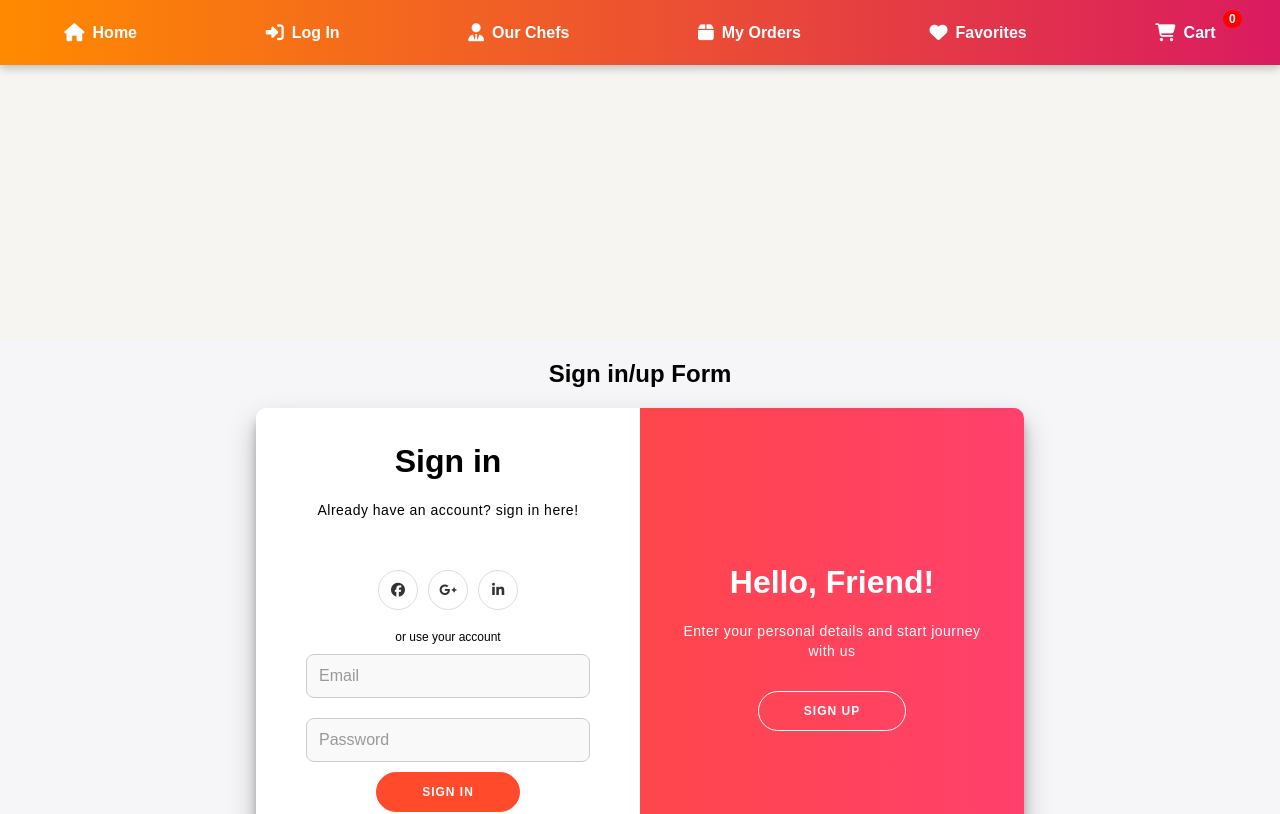
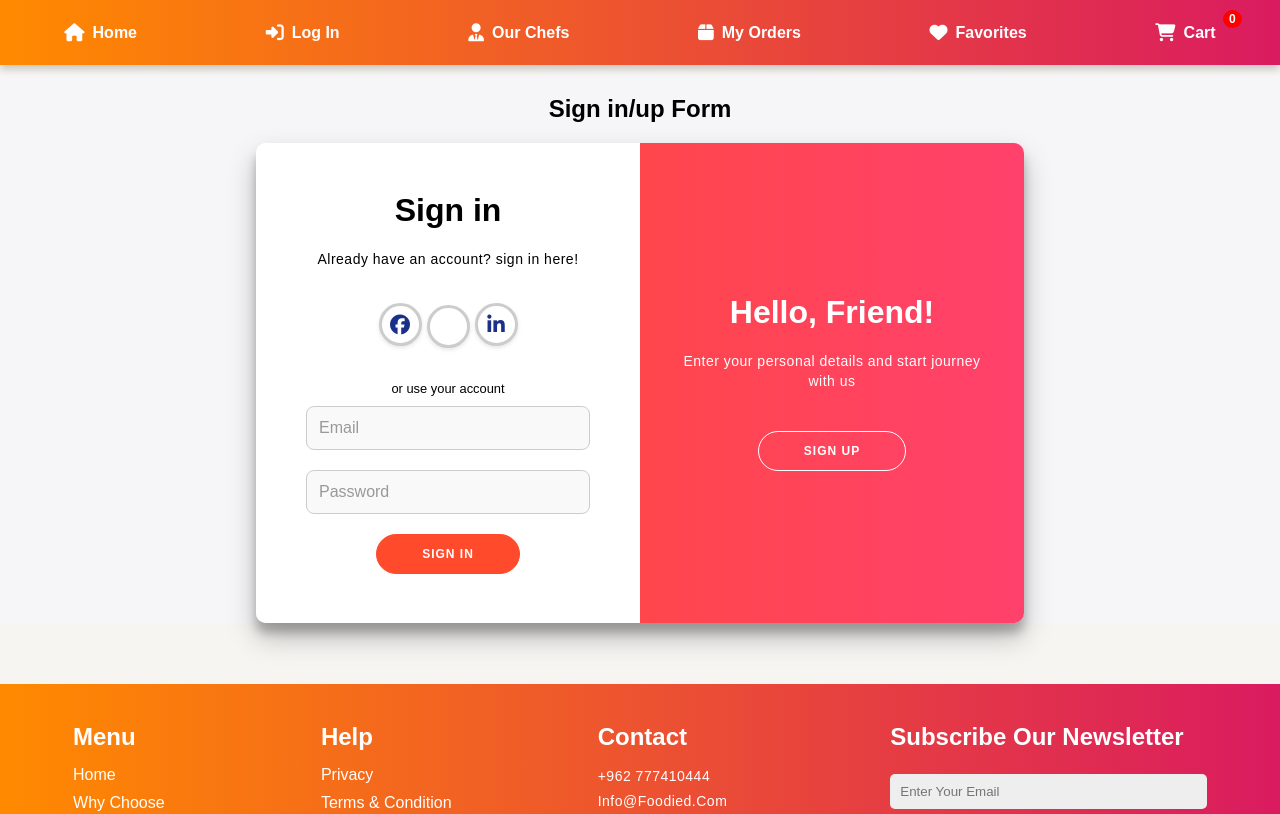
Before and after one commit to NooranAlOmari/MERAKI_Academy_Project_4, a React (Create React App) app in the folder frontend/: page /AuthPage in a window 1280 px wide. Shown: the top 814 px of the page. Built offline with nearby package versions, Linux system fonts and the light colour scheme.

Commit message:
update styling

```diff
--- a/frontend/src/components/AuthPage/AuthPage.css
+++ b/frontend/src/components/AuthPage/AuthPage.css
@@ -1,7 +1,7 @@
 .AuthPage {
     font-family: sans-serif;
     text-align: center;
-    margin-top: 280px/*navbarمساحة من فوق عشان */;
+    margin-top: 15px/*navbarمساحة من فوق عشان */;
     display :grid;
     justify-content: center;
     align-items: center;
@@ -13,6 +13,7 @@
     align-items: center;
     flex-direction: column;
     font-family: "Montserrat", sans-serif;
+    margin-bottom: 61px
   }
 
   @import url("https://fonts.googleapis.com/css?family=Montserrat:400,800");
@@ -41,17 +42,18 @@
   }
 
   span {
-    font-size: 12px;
+    font-size: 12.9px;
   }
 
   a {
     color: #333;
-    font-size: 14px;
+    font-size: 20px;
     text-decoration: none;
     margin: 15px 0;
+    color: rgb(26, 48, 138);
   }
 
-  button {
+    button {
     border-radius: 20px;
     border: 1px solid #ff4b2b;
     background-color: #ff4b2b;
@@ -62,6 +64,7 @@
     letter-spacing: 1px;
     text-transform: uppercase;
     transition: transform 80ms ease-in;
+    margin-top: 10px;
   }
 
   button:active {
@@ -221,17 +224,21 @@
 
   .social-container {
     margin: 20px 0;
+    margin-top: -10px;
+    margin-bottom: 35px;
   }
 
   .social-container a {
-    border: 1px solid #dddddd;
     border-radius: 50%;
     display: inline-flex;
     justify-content: center;
     align-items: center;
     margin: 0 5px;
-    height: 40px;
-    width: 40px;
+    height: 43px;
+    width: 43px;
+    border: 3px solid rgba(0, 0, 0, 0.2); /* إطار أكثر وضوحاً */
+    box-shadow: 0 2px 4px rgba(0, 0, 0, 0.1); /* إضافة ظل خفيف */
+
   }
 
   footer {
--- a/frontend/src/components/AuthPage/AuthPage.js
+++ b/frontend/src/components/AuthPage/AuthPage.js
@@ -18,6 +18,7 @@ export default function AuthPage() {
     "container " + (type === "signUp" ? "right-panel-active" : "");
 
   return (
+
     <GoogleOAuthProvider clientId="480182998123-4qcfjj4047u2nbrf00d5mbtv8m5k5bsv.apps.googleusercontent.com">
       <div className="AuthPage slide-up-animation">
         <h2>Sign in/up Form</h2>
--- a/frontend/src/components/CheckoutPage/CheckoutPage.css
+++ b/frontend/src/components/CheckoutPage/CheckoutPage.css
@@ -10,7 +10,9 @@
     color: #333;
     margin-top: 50px;
     position: relative;
-    margin-top: 50px; /*navbarمسافة من فوق عشان */
+    margin-top: 50px; /*navbarمسافة من
+    فوق عشان */
+    margin-bottom: 20px;
 }
 
 /*frame*/
--- a/frontend/src/components/Footer/Footer.css
+++ b/frontend/src/components/Footer/Footer.css
@@ -12,6 +12,7 @@
     background: linear-gradient(90deg, #ff8a00, #da1b60);
     box-shadow: 0 4px 8px rgba(0, 0, 0, 0.2);
     z-index: 1000;
+
 }
 
 .footer-section {
@@ -27,6 +28,7 @@
     color: #fff;
     position: relative;
     margin-top: auto;
+    text-align: start !important;
 }
 
 .footer-section h3 {
@@ -41,11 +43,13 @@
 
 .footer-section ul li {
     margin-bottom: 10px;
+
 }
 
 .footer-section ul li a {
     color: #fff;
     text-decoration: none;
+    font-size: 16px !important;
 }
 
 .footer-section ul li a:hover {
--- a/frontend/src/components/Home/Home.css
+++ b/frontend/src/components/Home/Home.css
@@ -68,6 +68,7 @@
     font-weight: bold;
     text-transform: none;
     transition: background-color 0.3s ease;
+    margin-top: 0 !important
 }
 
 .search-bar button:hover {
--- a/frontend/src/components/Login/Login.css
+++ b/frontend/src/components/Login/Login.css
@@ -0,0 +1,47 @@
+.google-login-button-wrapper {
+    display: inline-block;
+    border-radius: 50%;
+    overflow: hidden;
+    width: 43px;
+    height: 43px;
+    border: 3px solid rgba(0, 0, 0, 0.2);
+    box-shadow: 0 2px 4px rgba(0, 0, 0, 0.1);
+    position: relative;
+    transform: translateY(16px); /* الإزاحة السفلية */
+
+}
+
+.google-login-button-wrapper div {
+    width: 100%;
+    height: 100%;
+    display: flex;
+    align-items: center;
+    justify-content: center;
+margin-left: -.6px;
+}
+
+.google-login-button-wrapper button {
+    width: 100%;
+    height: 100%;
+    border-radius: 50%;
+    border: none;
+    padding: 0;
+    cursor: pointer;
+    background-color: #fff;
+}
+
+.google-login-button-wrapper button > div:first-child {
+    display: none; /* إخفاء النص */
+}
+
+.google-login-button-wrapper button svg,
+.google-login-button-wrapper button i {
+    font-size: 30px;
+    color: #db4437;
+    margin: 0;
+    padding: 0;
+    position: absolute;
+    top: 50%;
+    left: 50%;
+    transform: translate(-50%, -50%) scale(1); /* نقلها للنص*/
+}
--- a/frontend/src/components/Login/index.js
+++ b/frontend/src/components/Login/index.js
@@ -1,4 +1,4 @@
-import React, { useContext, useEffect, useState } from 'react';
+import React, { useContext, useState } from 'react';
 import { AppContext } from '../../App';
 import axios from "axios";
 import { useNavigate } from "react-router-dom";
@@ -7,79 +7,42 @@ import './Login.css';
 
 const LogIn = () => {
     const navigate = useNavigate();
-
-    const {
-        setToken,
-        setisAdmin,
-        token
-    } = useContext(AppContext);
-
+    const { setToken, setisAdmin } = useContext(AppContext);
     const [email, setEmail] = useState('');
     const [password, setPassword] = useState('');
     const [message, setMessage] = useState('');
 
     const handleLogin = (e) => {
         e.preventDefault();
-        axios
-            .post("http://localhost:5000/users/login", {
-                email,
-                password
-            })
+        axios.post("http://localhost:5000/users/login", { email, password })
             .then((res) => {
-                console.log(res);
                 setToken(res.data.token);
-            console.log(res.data.token)
                 localStorage.setItem('token', res.data.token);
                 const isAdmin = res.data.isAdmin;
                 setisAdmin(isAdmin);
                 localStorage.setItem('isAdmin', isAdmin);
-
-                if (isAdmin) {
-                    navigate("/adminPanel");
-                } else {
-                    navigate("/");
-                }
-                console.log(token)
-
+                navigate(isAdmin ? "/adminPanel" : "/");
             })
             .catch((err) => {
-                console.log(err);
                 setMessage(err.response.data.message);
             });
     };
 
-
-/******************************************* */
-
     const handleGoogleLogin = (credentialResponse) => {
-    const token = credentialResponse.credential; // Get token from response
-
-    axios
-        .post("http://localhost:5000/users/google-login", {
-            idToken: token
-        })
+        const token = credentialResponse.credential;
+        axios.post("http://localhost:5000/users/google-login", { idToken: token })
             .then((res) => {
-            console.log(res);
                 setToken(res.data.token);
-            console.log(token)
-            console.log(res.data.token)
                 localStorage.setItem('token', res.data.token);
                 const isAdmin = res.data.isAdmin;
                 setisAdmin(isAdmin);
                 localStorage.setItem('isAdmin', isAdmin);
-
-            if (isAdmin) {
-                navigate("/adminPanel");
-            } else {
-                navigate("/");
-            }
+                navigate(isAdmin ? "/adminPanel" : "/");
             })
             .catch((err) => {
-            console.log(err);
                 setMessage(err.response.data.message);
             });
     };
-
 
     return (
         <>
@@ -92,13 +55,22 @@ const handleGoogleLogin = (credentialResponse) => {
                         <a href="#" className="social">
                             <i className="fab fa-facebook-f" />
                         </a>
-                        <a href="#" className="social">
-                            <i className="fab fa-google-plus-g" />
-                        </a>
+
+                        {/*Google Login بدون النص */}
+                        <div className="google-login-button-wrapper">
+                            <GoogleLogin
+                                onSuccess={handleGoogleLogin}
+                                onError={(error) => {
+                                    console.error("Login Failed: ", error);
+                                }}
+                            />
+                        </div>
+
                         <a href="#" className="social">
                             <i className="fab fa-linkedin-in" />
                         </a>
                     </div>
+
                     <span>or use your account</span>
 
                     <input
@@ -117,13 +89,6 @@ const handleGoogleLogin = (credentialResponse) => {
 
                     <button onClick={handleLogin}>Sign in</button>
 
-                    <GoogleLogin
-                        onSuccess={handleGoogleLogin}
-                        onError={(error) => {
-                            console.error("Login Failed: ", error);
-                        }}
-                    />
-
                     {message && <div className='message'>{message}</div>}
                 </form>
             </div>
@@ -132,5 +97,3 @@ const handleGoogleLogin = (credentialResponse) => {
 }
 
 export default LogIn;
-
-/************************************************************************************************************* */
--- a/frontend/src/components/ProductDetails/productDetails.css
+++ b/frontend/src/components/ProductDetails/productDetails.css
@@ -5,8 +5,8 @@
     min-height: 100vh;
     background: linear-gradient(to right, #f6f6f6, #e0e0e0);
     padding: 50px;
-    margin-top: 220px; /* navbarمسافة عشان تنزل لتحت */
-    margin-bottom: -95px; /*عشان الخلفة السكني تغطي لانه في مارجن للفوتر فوقه فبصير ابيض*/
+    margin-top: -50px; /* navbarمسافة عشان تنزل لتحت */
+    margin-bottom: -56px; /*عشان الخلفة السكني تغطي لانه في مارجن للفوتر فوقه فبصير ابيض*/
 }
 
 .product-info {
@@ -122,7 +122,7 @@
     cursor: pointer;
     transition: background-color 0.3s ease, transform 0.2s ease;
     text-align: center;
-    /*margin-top: -20px;/************************/
+    margin-top: -20px;
 }
 
 
--- a/frontend/src/components/Register/index.js
+++ b/frontend/src/components/Register/index.js
@@ -2,10 +2,14 @@ import React, {useContext,useEffect,useState} from 'react'
 import {AppContext} from '../../App'
 import {useNavigate } from "react-router-dom";
 import axios from "axios"
+import { GoogleLogin } from '@react-oauth/google';
 import './register.css';
 
 const Register = () => {
   const navigate = useNavigate();
+
+  const { setToken, setisAdmin } = useContext(AppContext);
+
   const [firstName, setFirstName] = useState("");
   const [email, setEmail] = useState("");
   const [password, setPassword] = useState("");
@@ -25,23 +29,51 @@ const Register = () => {
       });
   };
 
+
+  const handleGoogleLogin = (credentialResponse) => {
+    const token = credentialResponse.credential;
+    axios.post("http://localhost:5000/users/google-login", { idToken: token })
+        .then((res) => {
+            setToken(res.data.token);
+            localStorage.setItem('token', res.data.token);
+            const isAdmin = res.data.isAdmin;
+            setisAdmin(isAdmin);
+            localStorage.setItem('isAdmin', isAdmin);
+            navigate(isAdmin ? "/adminPanel" : "/");
+        })
+        .catch((err) => {
+            setMessage(err.response.data.message);
+        });
+};
+
+
+
   return (
     <div className="form-container sign-up-container">
       <form >
       <h1>Create Account</h1>
       <p>Don't have an account? Create one here!</p>
 
-       <div className="social-container">
+      <div className="social-container">
           <a href="#" className="social">
             <i className="fab fa-facebook-f" />
           </a>
-          <a href="#" className="social">
-            <i className="fab fa-google-plus-g" />
-          </a>
+
+           {/*Google Login بدون النص */}
+          <div className="google-login-button-wrapper">
+                            <GoogleLogin
+                                onSuccess={handleGoogleLogin}
+                                onError={(error) => {
+                                    console.error("Login Failed: ", error);
+                                }}
+                            />
+            </div>
+
+
           <a href="#" className="social">
             <i className="fab fa-linkedin-in" />
           </a>
-       </div>
+      </div>
       <span>or use your email for registration</span>
 
       <input
```
Also changed, not shown: frontend/src/components/Cart/Cart.js (+10 -3 lines). Lines whose indentation alone changed are shown as unchanged.
